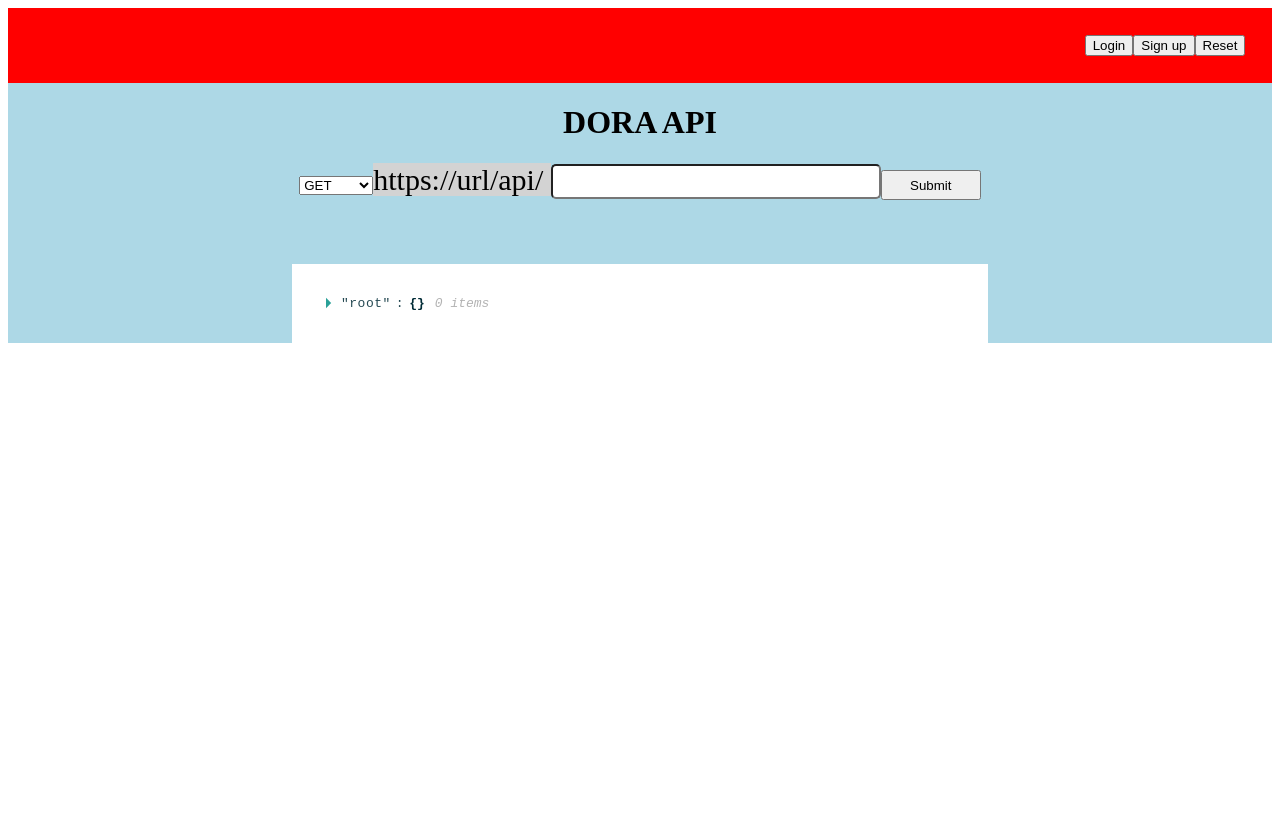
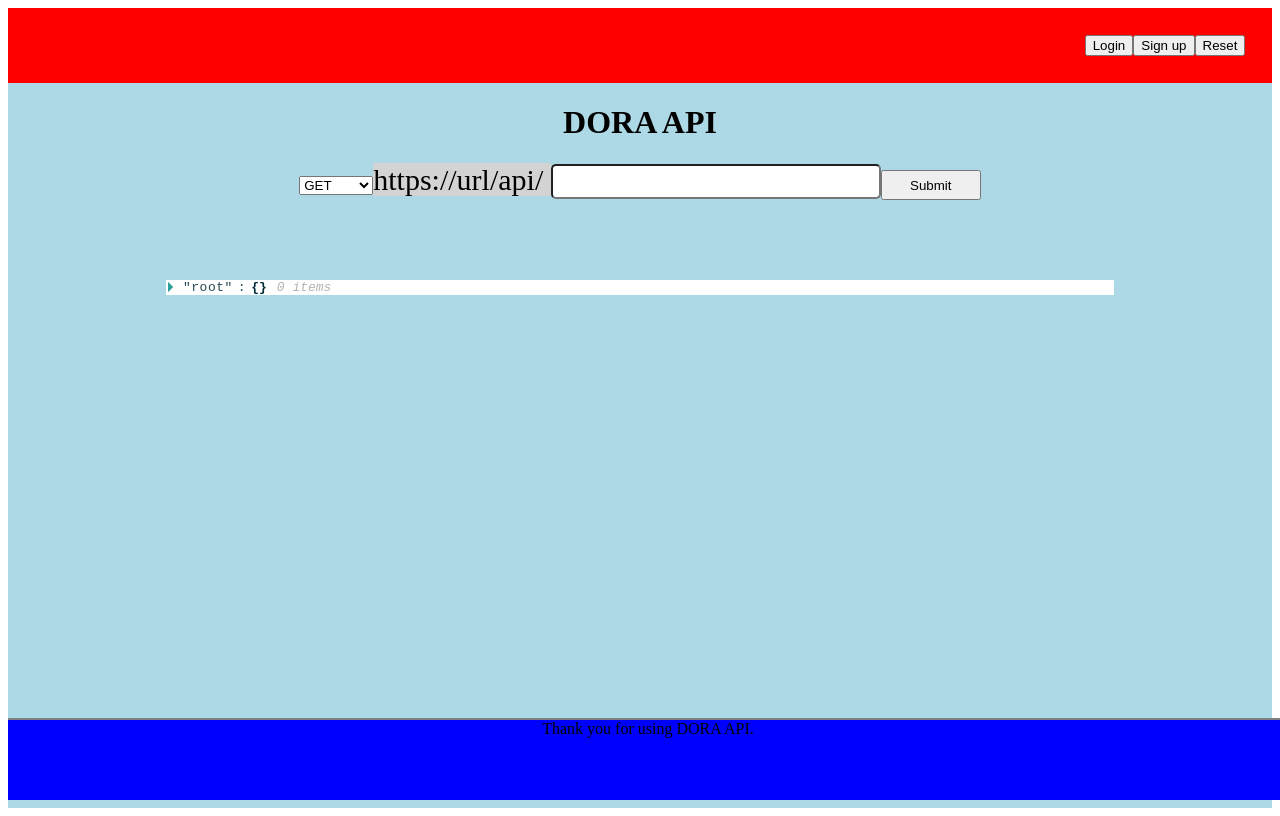
Before and after one commit to FumiKimura/ccp2-sprint.solo-api, a React (Create React App) app in the folder src-frontend/: page / in a window 1280 px wide. Built offline with nearby package versions, Linux system fonts and the light colour scheme.

Commit message:
Added root stlying

```diff
--- a/src-frontend/src/App.css
+++ b/src-frontend/src/App.css
@@ -20,11 +20,21 @@
 
 .jsonViewContainer {
     margin: 4em auto;
-    padding: 2em;
-    width: 50%;
-    background-color: white;
+    padding: 1em;
+    width: 75%;
 }
 
 .jsonViewContainerChild {
     text-align: left;
+    overflow: scroll;
+    background-color: white;
 }
+
+.footer {
+    border-top: grey solid 2px;
+    position: absolute;
+    background-color: blue;
+    bottom: 0;
+    width: 100%;
+    height: 10%;
+}
--- a/src-frontend/src/App.tsx
+++ b/src-frontend/src/App.tsx
@@ -55,9 +55,15 @@ function App() {
     setJSON(event.updated_src);
   }
 
+  //Root styling
+  const rootStyle = {
+    backgroundColor : 'lightblue',
+    height : '100vh'
+  }
+
   //HTML
   return (
-    <div className="App">
+    <div className="App" style={rootStyle}>
       <Navigation
         setJSON={setJSON}
       />
@@ -78,6 +84,9 @@ function App() {
           <ReactJson src={json} onEdit={onEdit} onAdd={onAdd} onDelete={onDelete}></ReactJson>
         </div>
       </div>
+      <footer className="footer">
+        Thank you for using DORA API.
+      </footer>
     </div>
   );
 }
```
